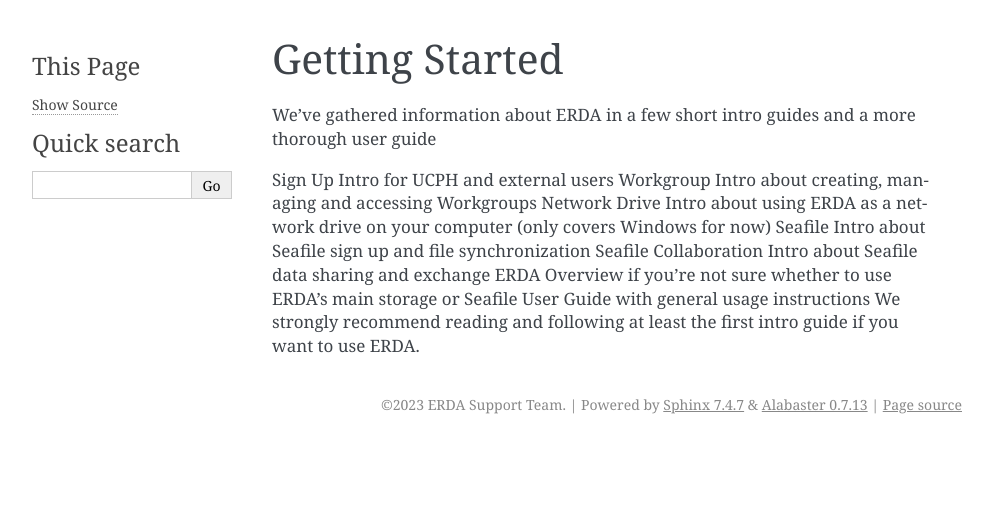
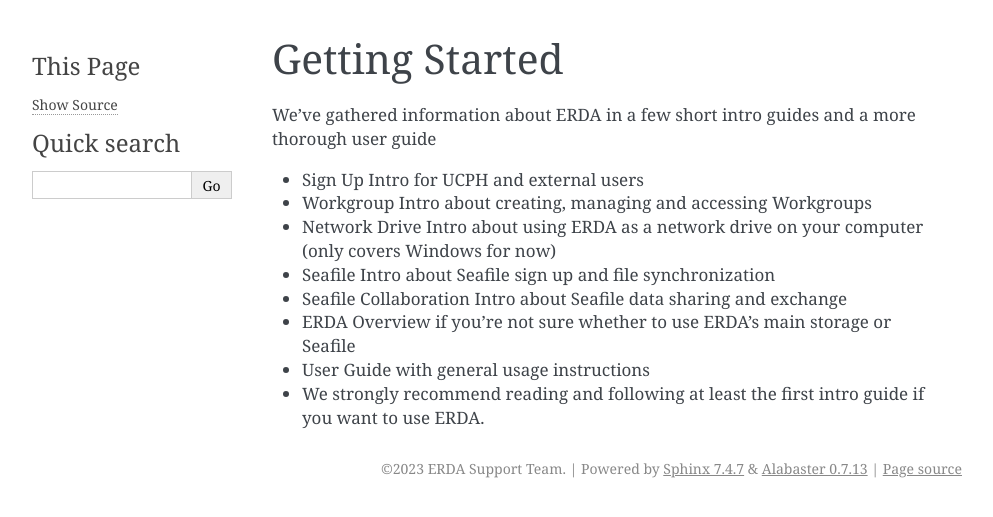
Before and after one commit to ucphhpc/migrid-user-docs, a Sphinx documentation site: the page built from docs/sections/getting-started/index.rst, in a window 1280 px wide. Shown: the top 517 px of the page, without its empty margins (148-1141 px from the left). Built offline with Sphinx 7.4.7, drawn with Linux system fonts in a browser that asks for light colours; pages that are not in the unit, such as notebooks, are missing from menus.

```diff
--- a/docs/sections/getting-started/index.rst
+++ b/docs/sections/getting-started/index.rst
@@ -3,11 +3,11 @@ Getting Started
 
 We've gathered information about ERDA in a few short intro guides and a more thorough user guide
 
-Sign Up Intro for UCPH and external users
-Workgroup Intro about creating, managing and accessing Workgroups
-Network Drive Intro about using ERDA as a network drive on your computer (only covers Windows for now)
-Seafile Intro about Seafile sign up and file synchronization
-Seafile Collaboration Intro about Seafile data sharing and exchange
-ERDA Overview if you're not sure whether to use ERDA's main storage or Seafile
-User Guide with general usage instructions
-We strongly recommend reading and following at least the first intro guide if you want to use ERDA.
+* Sign Up Intro for UCPH and external users
+* Workgroup Intro about creating, managing and accessing Workgroups
+* Network Drive Intro about using ERDA as a network drive on your computer (only covers Windows for now)
+* Seafile Intro about Seafile sign up and file synchronization
+* Seafile Collaboration Intro about Seafile data sharing and exchange
+* ERDA Overview if you're not sure whether to use ERDA's main storage or Seafile
+* User Guide with general usage instructions
+* We strongly recommend reading and following at least the first intro guide if you want to use ERDA.
```
